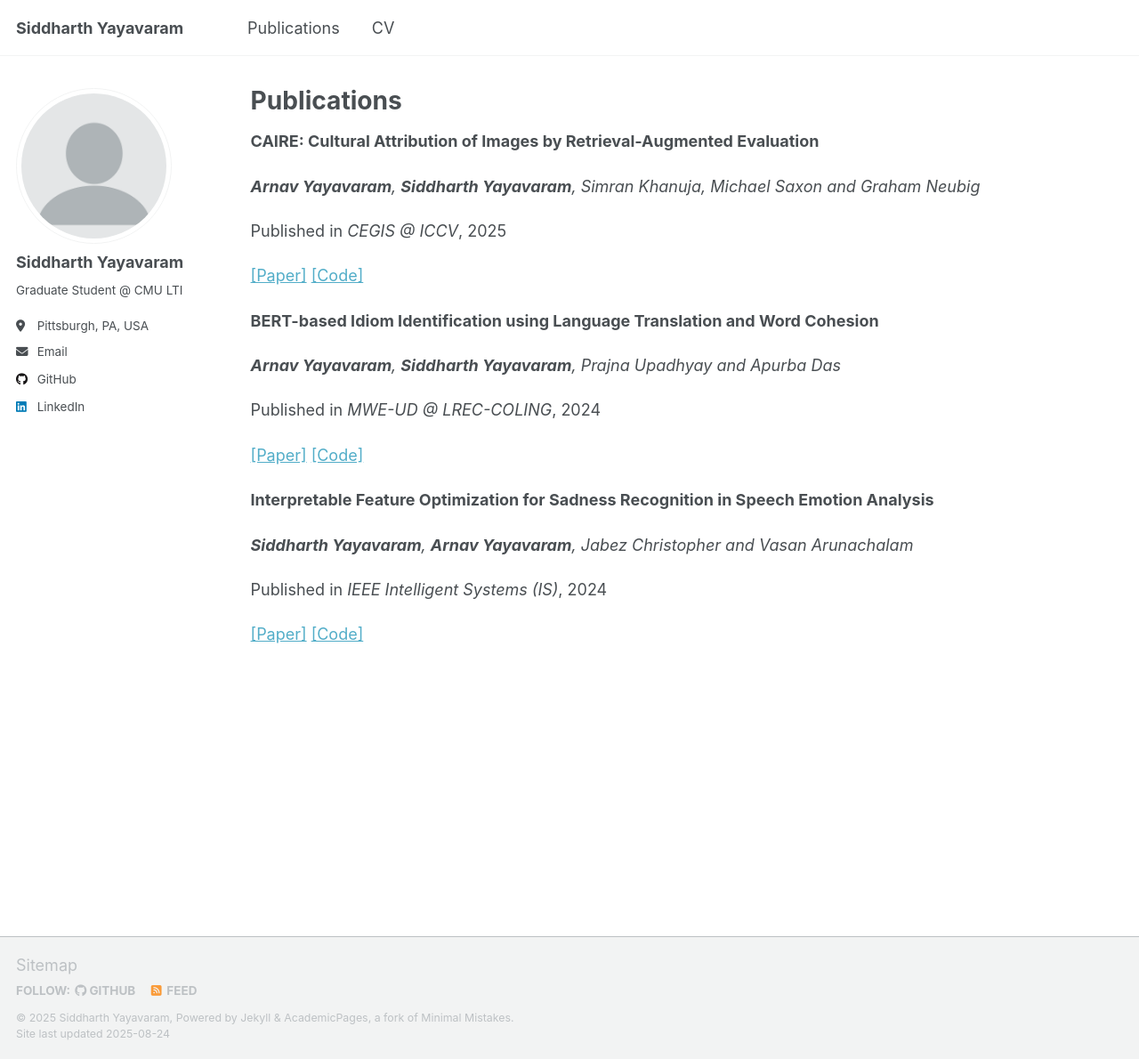
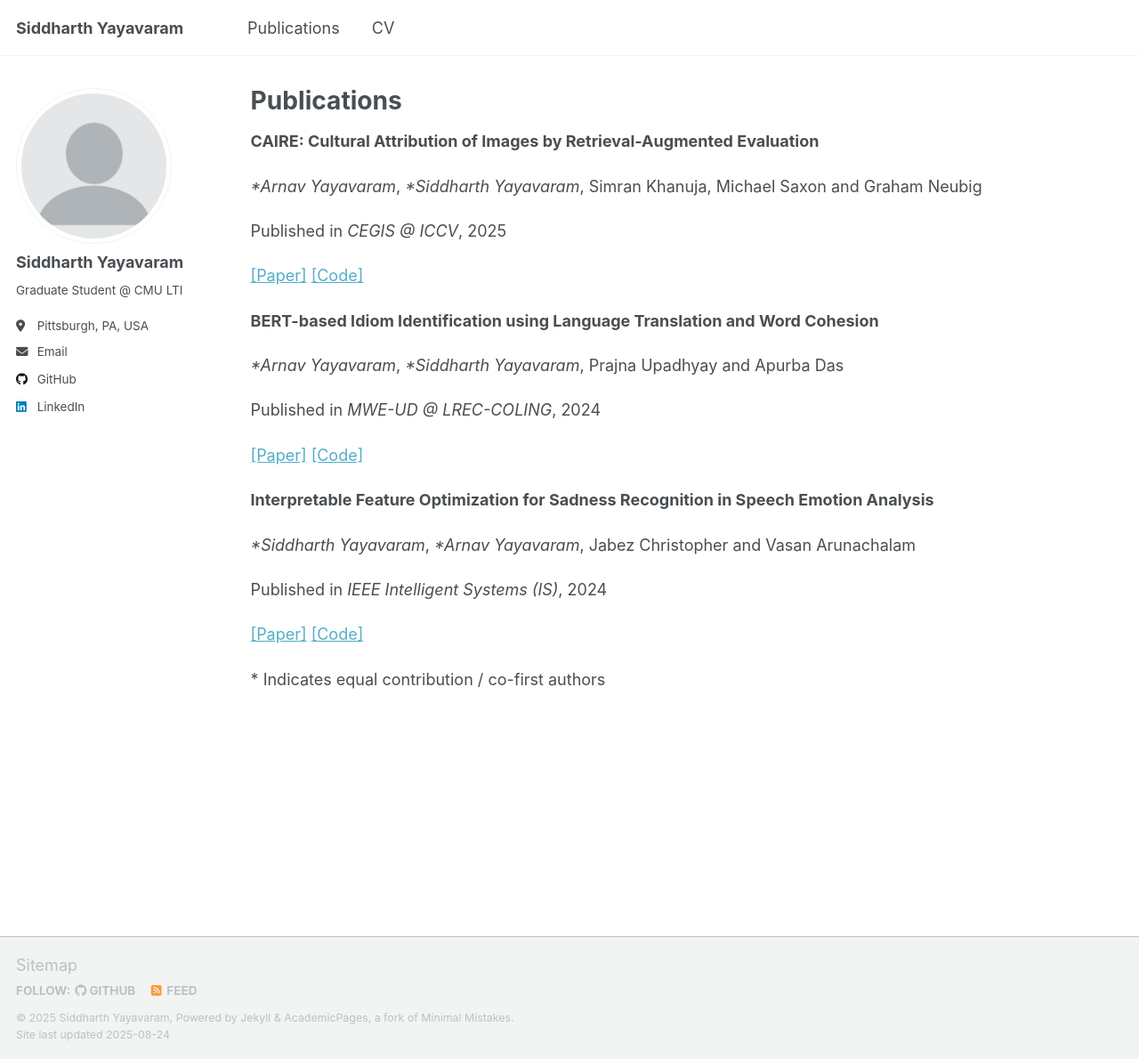
Before and after one commit to siddharthyayavaram/siddharthyayavaram.github.io, a Jekyll site: the page built from _pages/publications.md, in a window 1280 px wide and 1190 px high. Shown: the whole window at 89% size. Built offline with Jekyll 4.4.1, drawn with Linux system fonts in a browser that asks for light colours; a script that is not in the unit is left out.

Commit message:
* in pub

```diff
--- a/_pages/publications.md
+++ b/_pages/publications.md
@@ -7,7 +7,7 @@ author_profile: true
 
 **CAIRE: Cultural Attribution of Images by Retrieval-Augmented Evaluation**
 
-*__Arnav Yayavaram__, __Siddharth Yayavaram__, Simran Khanuja, Michael Saxon and Graham Neubig*
+**Arnav Yayavaram*, **Siddharth Yayavaram*, Simran Khanuja, Michael Saxon and Graham Neubig
 
 Published in *CEGIS @ ICCV*, 2025
 
@@ -15,7 +15,7 @@ Published in *CEGIS @ ICCV*, 2025
 
 **BERT-based Idiom Identification using Language Translation and Word Cohesion**
 
-*__Arnav Yayavaram__, __Siddharth Yayavaram__, Prajna Upadhyay and Apurba Das*
+**Arnav Yayavaram*, **Siddharth Yayavaram*, Prajna Upadhyay and Apurba Das
 
 Published in *MWE-UD @ LREC-COLING*, 2024
 
@@ -24,8 +24,10 @@ Published in *MWE-UD @ LREC-COLING*, 2024
 
 **Interpretable Feature Optimization for Sadness Recognition in Speech Emotion Analysis**
 
-*__Siddharth Yayavaram__, __Arnav Yayavaram__, Jabez Christopher and Vasan Arunachalam*
+**Siddharth Yayavaram*, **Arnav Yayavaram*, Jabez Christopher and Vasan Arunachalam
 
 Published in *IEEE Intelligent Systems (IS)*, 2024
 
 [[Paper]](https://ieeexplore.ieee.org/document/10705229) [[Code]](https://github.com/siddharthyayavaram/MEXASER)
+
+\* Indicates equal contribution / co-first authors
```
